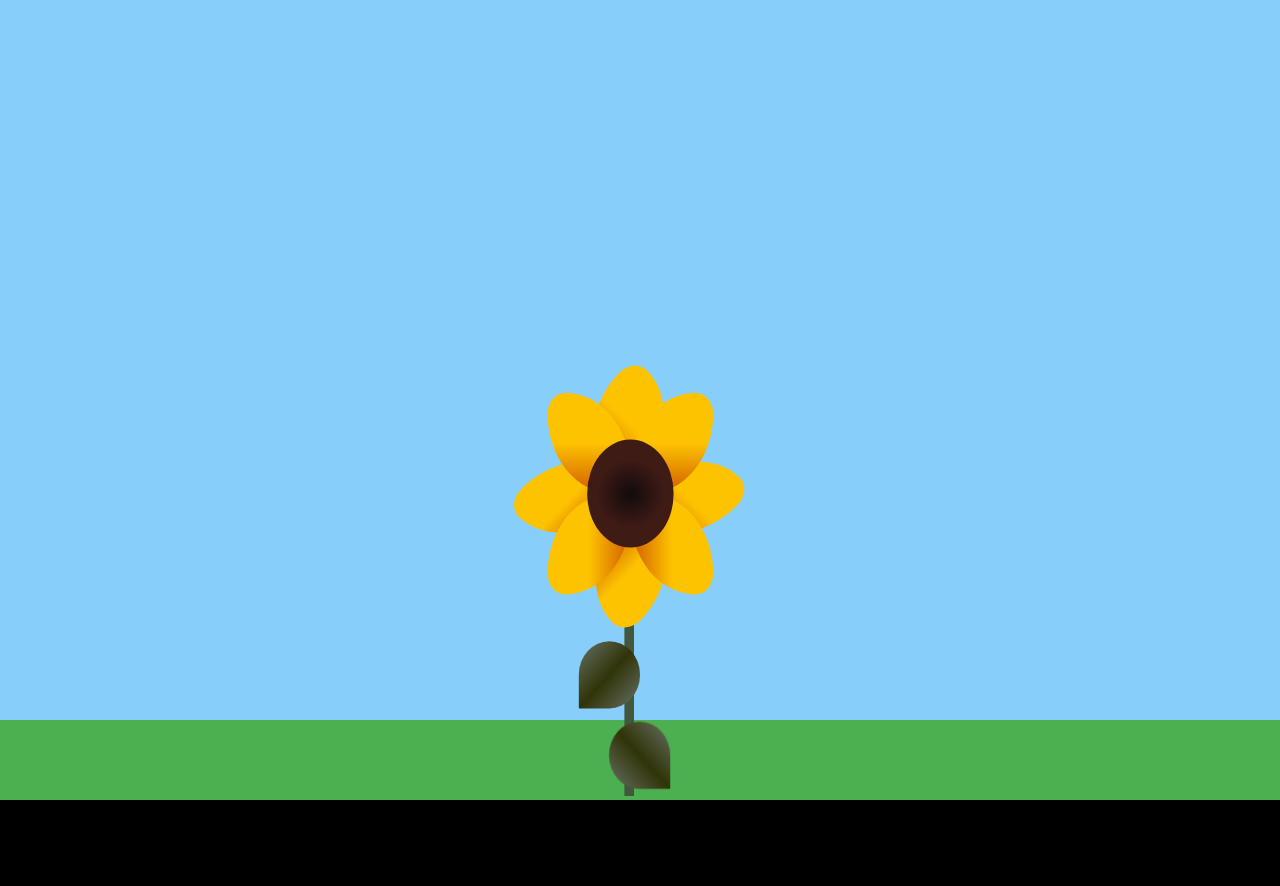
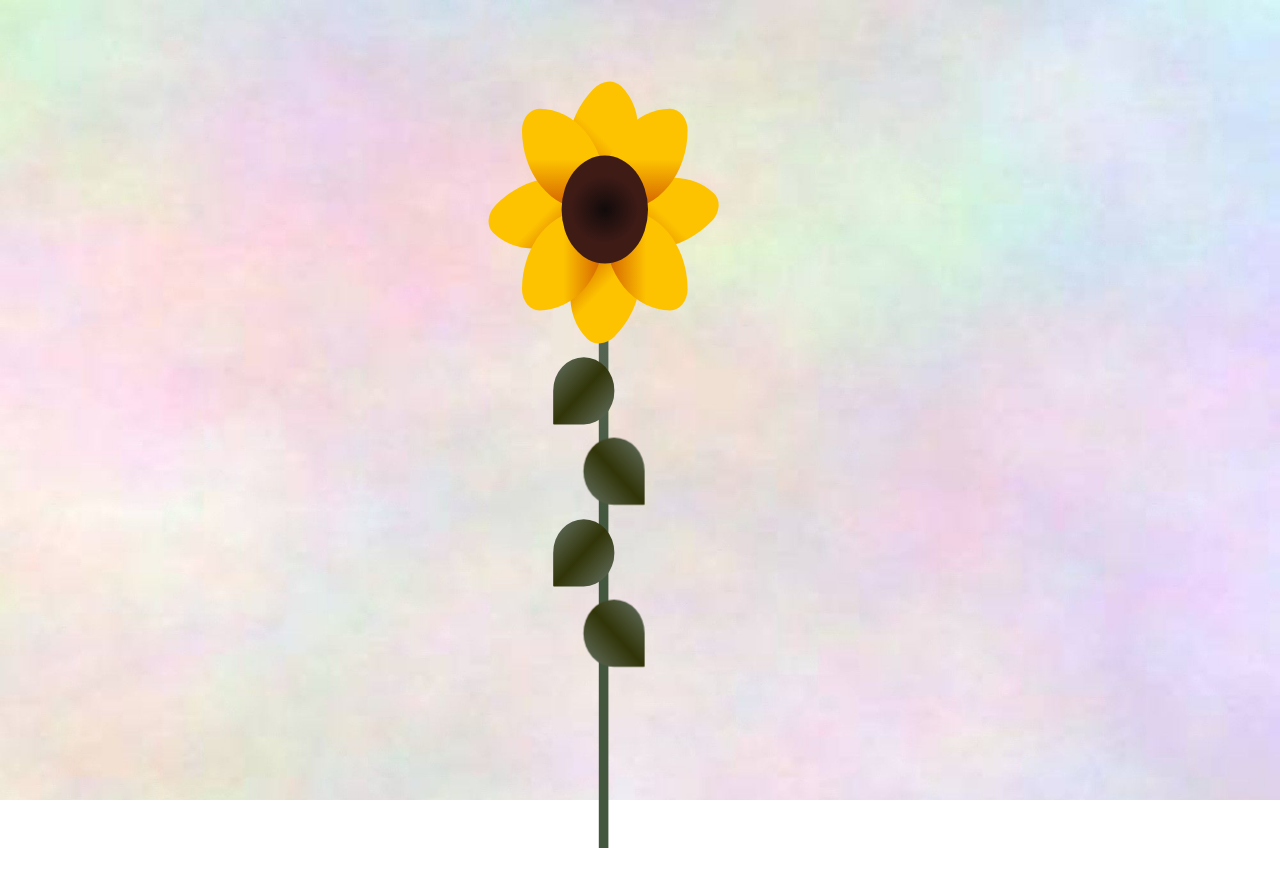
Before and after one commit to SebaPobando/Girasol, a plain HTML site: page index.html in a window 1280 px wide. After the commit the page ends 848 px from the top, so only its background shows below. Drawn offline with Linux system fonts and the light colour scheme.

Commit message:
Casi listo

```diff
--- a/index.html
+++ b/index.html
@@ -11,12 +11,7 @@
 
 <body>
     <div class="background">
-        <div class="sun"></div>
-        <div class="cloud cloud1"></div>
-        <div class="cloud cloud2"></div>
-        <div class="cloud cloud3"></div>
         <div class="sky"></div>
-        <div class="grass"></div>
     </div>
     <div class="contenedor eContenedores">
         <div class="petalo petalos"></div>
@@ -31,6 +26,8 @@
         <div class="tallo"></div>
         <div class="hoja1"></div>
         <div class="hoja2"></div>
+        <div class="hoja3"></div>
+        <div class="hoja4"></div>
     </div>
 
     <script src="script.js"></script>
--- a/styles.css
+++ b/styles.css
@@ -1,11 +1,13 @@
 * {
-    padding: 0;
-    margin: 0;
+    box-sizing: border-box;
 }
 
-body {
-    background-color: black;
-    overflow: hidden;
+body,
+html {
+    margin: 0;
+    padding: 0;
+    height: 100%;
+    font-size: 16px;
 }
 
 .contenedor {
@@ -15,6 +17,16 @@ body {
     top: 43.5%;
     left: 40%;
     scale: 1.2;
+}
+
+.contenedor {
+    position: absolute;
+    width: 20%;
+    max-width: 400px;
+    /* Ajusta el valor según sea necesario */
+    top: 50%;
+    left: 50%;
+    transform: translate(-50%, -50%);
 }
 
 .eContenedores .petalo {
@@ -148,7 +160,7 @@ body {
     top: 25%;
     left: 45%;
     width: 3%;
-    height: 50%;
+    height: 100%;
     z-index: -1;
 }
 
@@ -179,7 +191,37 @@ body {
     transform: rotateY(180deg);
 }
 
-body, html {
+.hoja3 {
+    background: linear-gradient(to right bottom, #667266, #313408, #667266);
+    width: 20%;
+    height: 10%;
+    position: absolute;
+    top: 76%;
+    left: 30%;
+    border-top-right-radius: 150%;
+    border-top-left-radius: 150%;
+    border-bottom-left-radius: 4%;
+    border-bottom-right-radius: 150%;
+}
+
+.hoja4 {
+    background: linear-gradient(to right bottom, #667266, #313408, #667266);
+    width: 20%;
+    height: 10%;
+    position: absolute;
+    top: 88%;
+    left: 40%;
+    border-top-right-radius: 150%;
+    border-top-left-radius: 150%;
+    border-bottom-left-radius: 4%;
+    border-bottom-right-radius: 150%;
+    transform: rotateY(180deg);
+}
+
+
+
+body,
+html {
     margin: 0;
     padding: 0;
     height: 100%;
@@ -187,64 +229,15 @@ body, html {
 }
 
 .background {
-    position: absolute;
+    position: relative;
     width: 100%;
-    height: 100%;
-    background-color: #87CEFA; /* Cielo azul */
+    height: 100vh;
+    background-image: url('assets/images/fondo.jpg');
+    background-size: cover;
 }
 
-.sun {
-    position: absolute;
-    width: 15%;
-    height: auto;
-    max-width: 200px;
-    top: 10%;
-    left: 80%;
-    transform: translate(-50%, -50%);
+@media (max-width: 768px) {
+    .contenedor {
+        width: 90%;
+    }
 }
-
-.sky {
-    position: absolute;
-    width: 100%;
-    height: 50%;
-    background-color: #87CEFA; /* Cielo azul */
-}
-
-.grass {
-    position: absolute;
-    width: 100%;
-    height: 10%;
-    background-color: #4CAF50; /* Verde */
-    bottom: 0;
-}
-
-.cloud {
-    position: absolute;
-    background-color: #FFF; /* Blanco */
-    border-radius: 50%;
-    opacity: 0.8;
-}
-
-.cloud1 {
-    width: 20%;
-    height: auto;
-    max-width: 100px;
-    top: 20%;
-    left: 10%;
-}
-
-.cloud2 {
-    width: 24%;
-    height: auto;
-    max-width: 120px;
-    top: 15%;
-    left: 30%;
-}
-
-.cloud3 {
-    width: 30%;
-    height: auto;
-    max-width: 150px;
-    top: 10%;
-    left: 50%;
-}
```
Also changed, not shown: assets/images/fondo.jpg (added).
